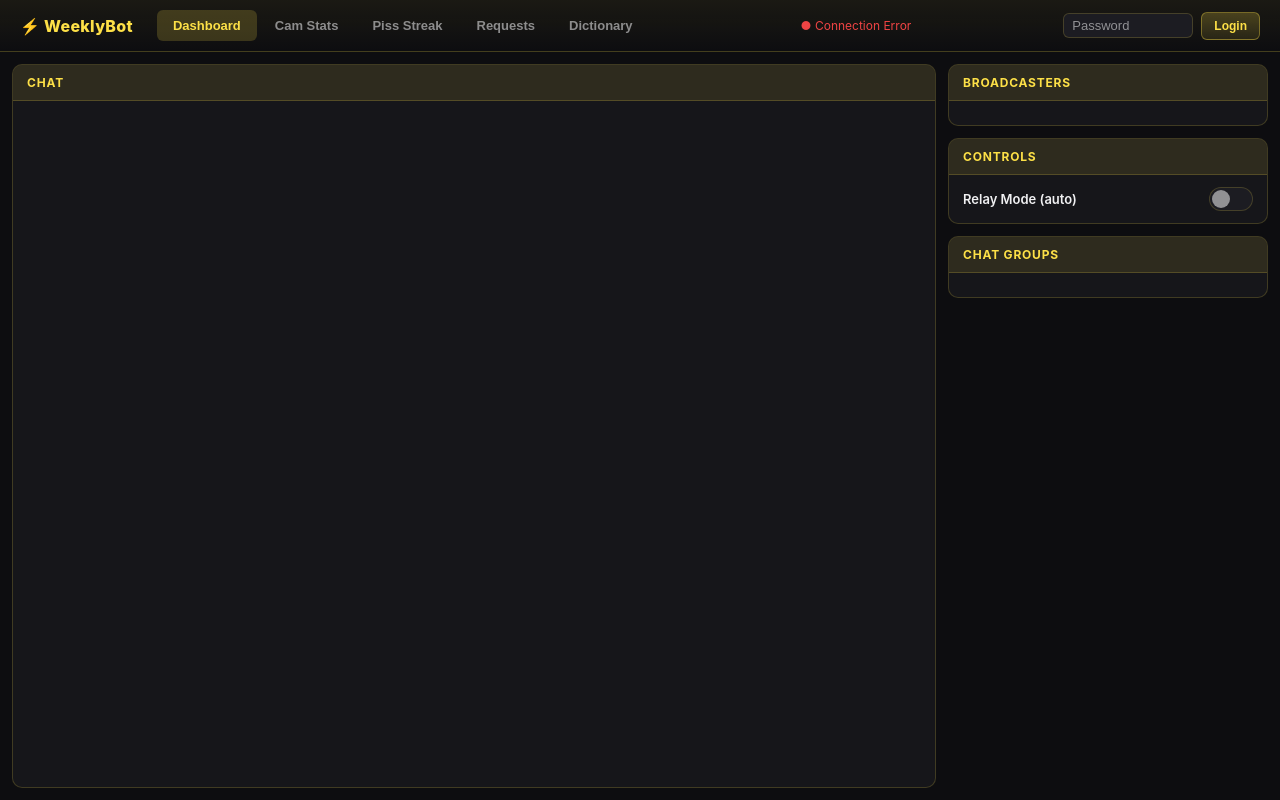
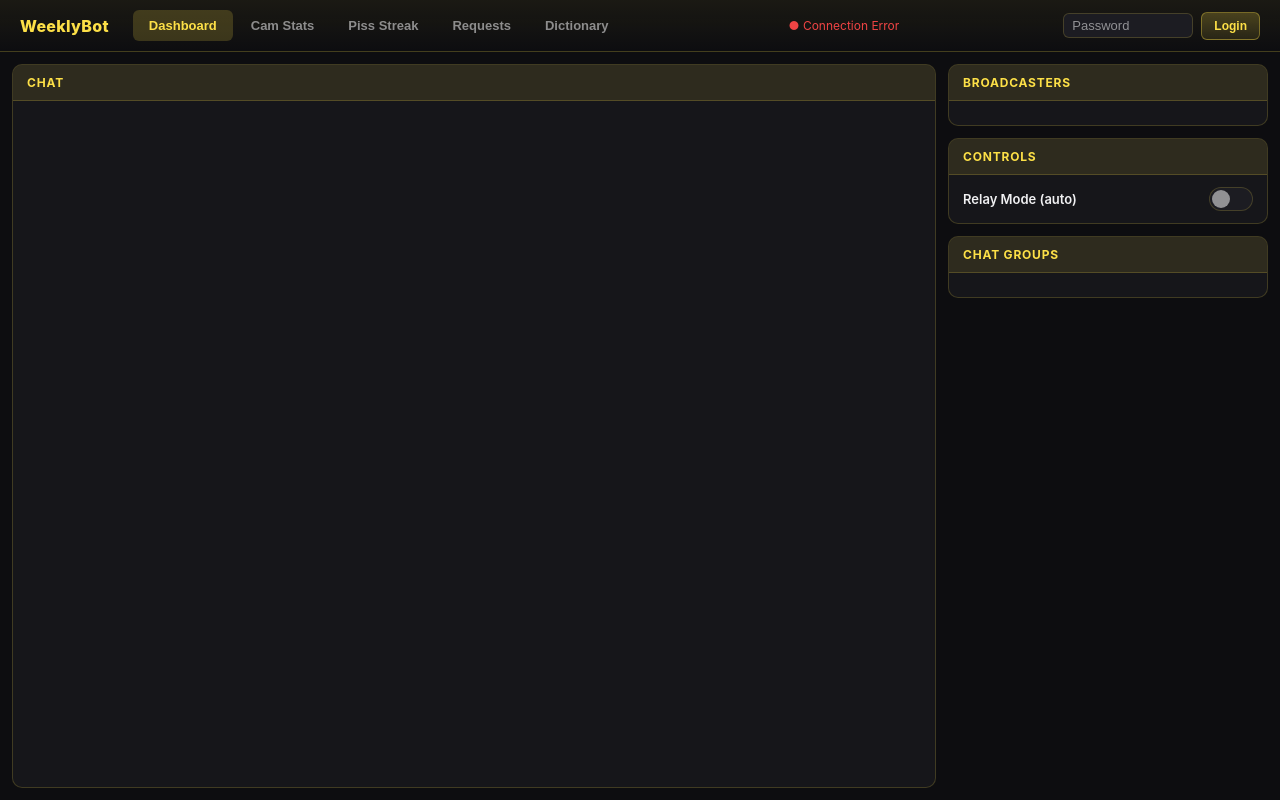
Before and after one commit to raz-a/weeklybot, a website: page webpage/index.html in a window 1280 px wide. Drawn offline with nearby package versions, Linux system fonts and the light colour scheme; no server answers.

Commit message:
Remove lightning bolt emoji from dashboard brand header

```diff
--- a/webpage/index.html
+++ b/webpage/index.html
@@ -8,7 +8,7 @@
 <body>
     <!-- Top Tab Bar -->
     <nav class="tabBar">
-        <div class="tabBar-brand">⚡ WeeklyBot</div>
+        <div class="tabBar-brand">WeeklyBot</div>
         <div class="tabBar-tabs">
             <button class="tab active" data-tab="dashboard">Dashboard</button>
             <button class="tab" data-tab="poopcam">Cam Stats</button>
```
